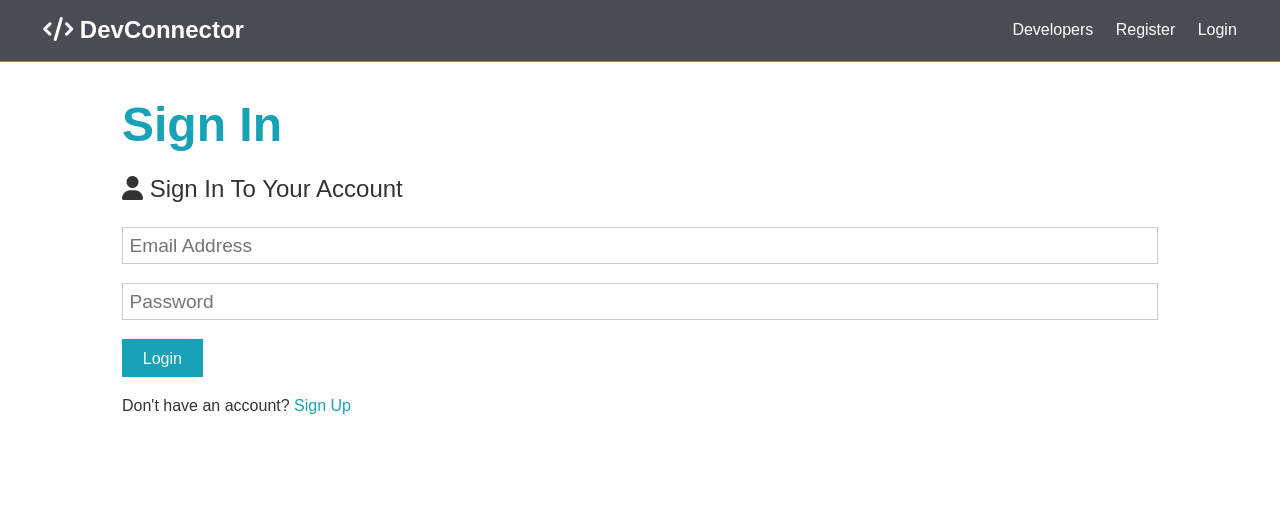
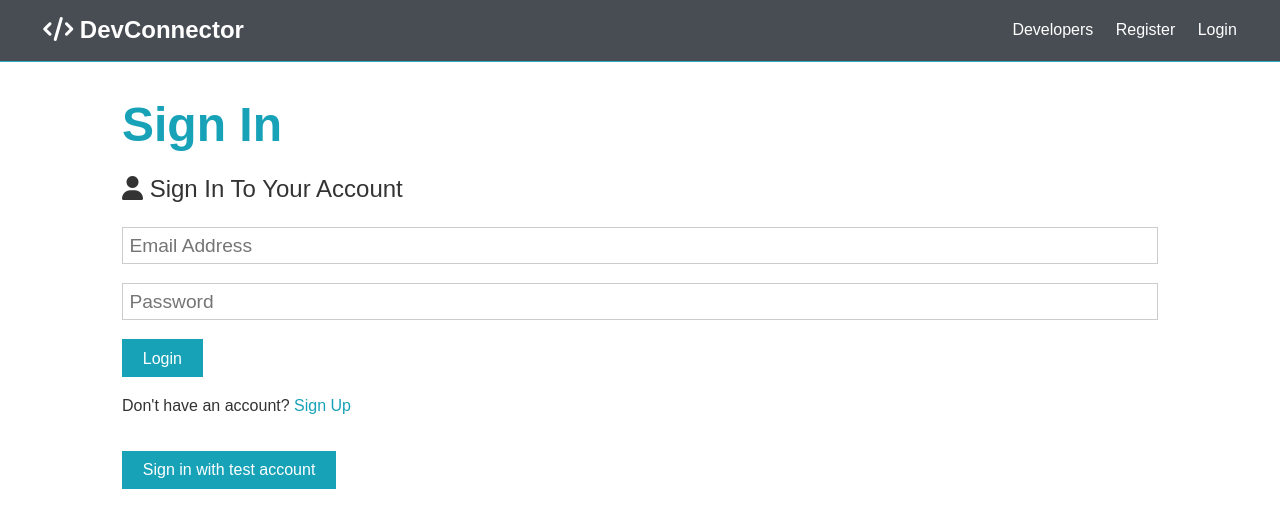
Before and after one commit to InfinityString/DevSocial, a React (Create React App) app in the folder client/: page /login in a window 1280 px wide. Shown: the top 528 px of the page. Built offline with nearby package versions, Linux system fonts and the light colour scheme; no server answers.

Commit message:
created button to fill in Login form with test data for demos

```diff
--- a/client/src/components/auth/Login.js
+++ b/client/src/components/auth/Login.js
@@ -25,6 +25,13 @@ const Login = ({ login, isAuthenticated }) => {
         return <Redirect to='/dashboard' />
     }
 
+    const onClick = () => {
+        setFormData({
+            email: 'test@test.com',
+            password: '123456'
+        })
+    }
+
     return (
         <Fragment>
         <h1 className="large text-primary">Sign In</h1>
@@ -48,6 +55,9 @@ const Login = ({ login, isAuthenticated }) => {
             <p className="my-1">
                 Don't have an account? <Link to='/register'>Sign Up</Link>
             </p>
+            <p className="my-1">
+                <button className='btn btn-primary my-1' onClick={onClick}>Sign in with test account</button>
+            </p>
         </Fragment>
     )
 }
--- a/client/src/components/dashboard/Dashboard.js
+++ b/client/src/components/dashboard/Dashboard.js
@@ -1,17 +1,24 @@
 import React, { useEffect, Fragment } from 'react'
 import { Link } from 'react-router-dom'
 import PropTypes from 'prop-types'
-import { connect } from 'react-redux'
+import { connect, useDispatch } from 'react-redux'
 import Spinner from '../layout/Spinner'
 import DashboardActions from './DashboardActions'
 import Experience from './Experience'
 import Education from './Education'
 import { deleteAccount, getCurrentProfile } from '../../actions/profile'
+import { setAlert } from '../../actions/alert'
 
 const Dashboard = ({ getCurrentProfile, deleteAccount, auth: { user }, profile: { profile, loading } }) => {
     useEffect(() => {
         getCurrentProfile()
     }, [getCurrentProfile])
+
+    const dispatch = useDispatch()
+
+    const handleClick = () => {
+        user.email === 'test@test.com' ? dispatch(setAlert('You cant delete the test account', 'danger')) : deleteAccount()
+    }
 
     return loading && profile === null ? <Spinner /> : <Fragment>
         <h1 className="large text-primary">Dashboard</h1>
@@ -33,7 +40,7 @@ const Dashboard = ({ getCurrentProfile, deleteAccount, auth: { user }, profile:
             </Fragment>
         )}
         <div className="my-2">
-            <button onClick={() => deleteAccount()} className="btn btn-danger">
+            <button onClick={handleClick} className="btn btn-danger">
                 <i className="fas fa-user-minus"></i> Delete My Account
             </button>
         </div>
--- a/client/src/components/profile-forms/EditProfile.js
+++ b/client/src/components/profile-forms/EditProfile.js
@@ -39,7 +39,7 @@ const EditProfile = ({ profile: { profile, loading }, createProfile, getCurrentP
             youtube: loading || !profile.social ? '' : profile.social.youtube,
             instagram: loading || !profile.social ? '' : profile.social.instagram
         })
-    }, [loading, getCurrentProfile])
+    }, [loading, getCurrentProfile, profile])
 
     const {
         company,
```
